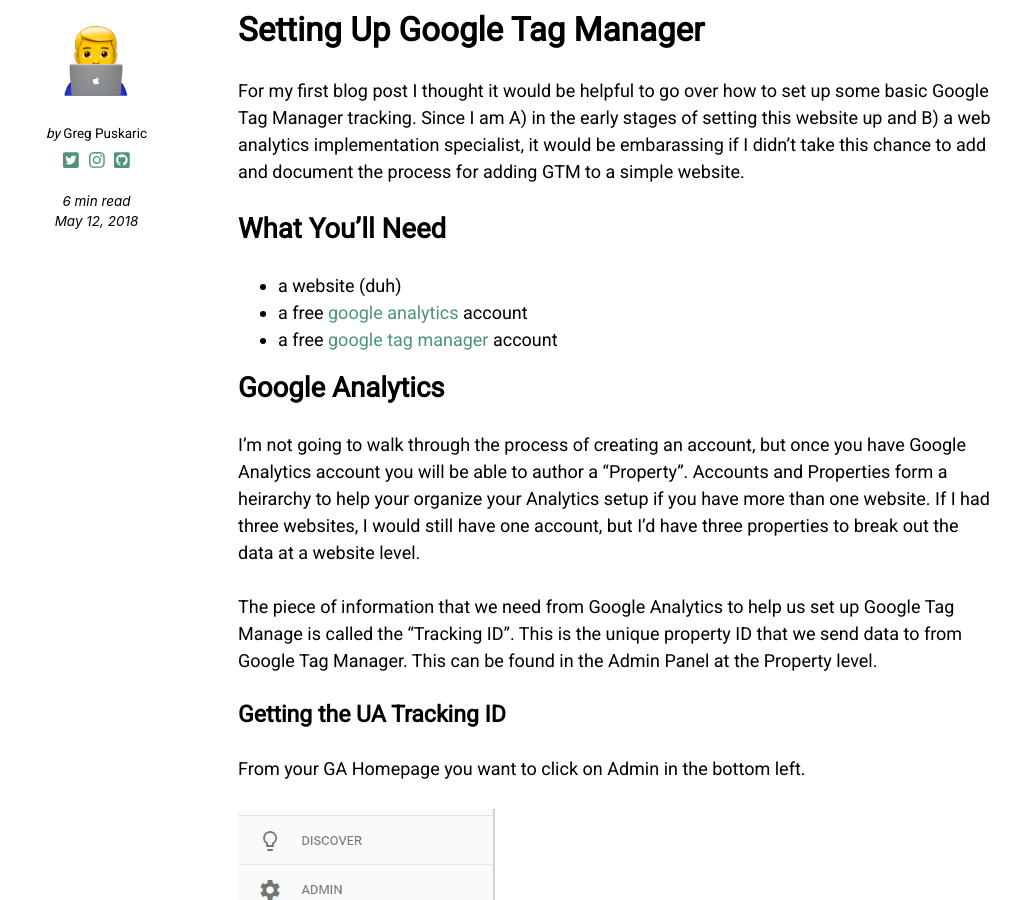
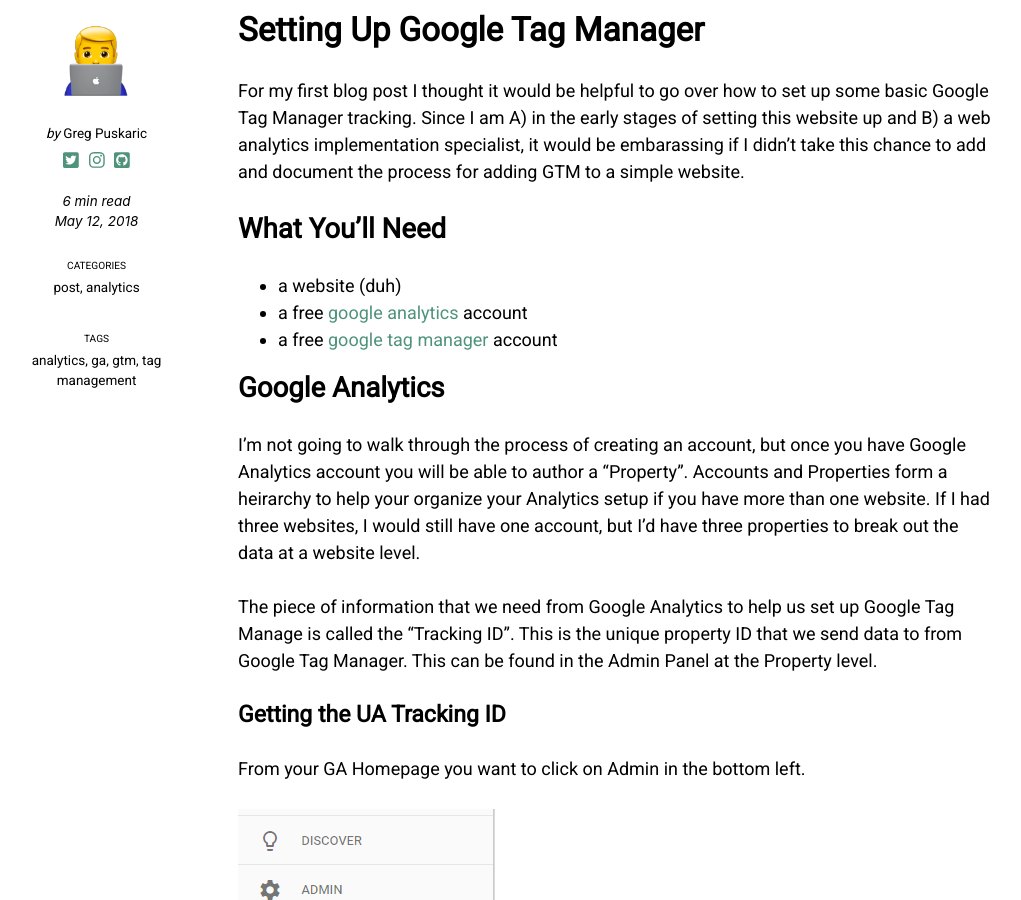
Before and after one commit to gpuskaric/gpuskaric.github.io, a Jekyll site: the page built from _posts/2018-05-12-setting-up-google-tag-manager.md, in a window 1280 px wide and 900 px high, scrolled down 496 px. Shown: the whole window, without its empty margins (137-1158 px from the left). Built offline with Jekyll 4.4.1, drawn with Linux system fonts in a browser that asks for light colours; nearby versions of some CDN libraries.

Commit message:
Update 2018-05-12-setting-up-google-tag-manager.md

```diff
--- a/_posts/2018-05-12-setting-up-google-tag-manager.md
+++ b/_posts/2018-05-12-setting-up-google-tag-manager.md
@@ -1,3 +1,15 @@
+---
+title: "Setting Up Google Tag Manager"
+categories:
+  - post
+  - analytics
+tags:
+  - analytics
+  - ga
+  - gtm
+  - tag management
+---
+
 # Setting Up Google Tag Manager
 
 For my first blog post I thought it would be helpful to go over how to set up some basic Google Tag Manager tracking. Since I am A) in the early stages of setting this website up and B) a web analytics implementation specialist, it would be embarassing if I didn't take this chance to add and document the process for adding GTM to a simple website.
```
